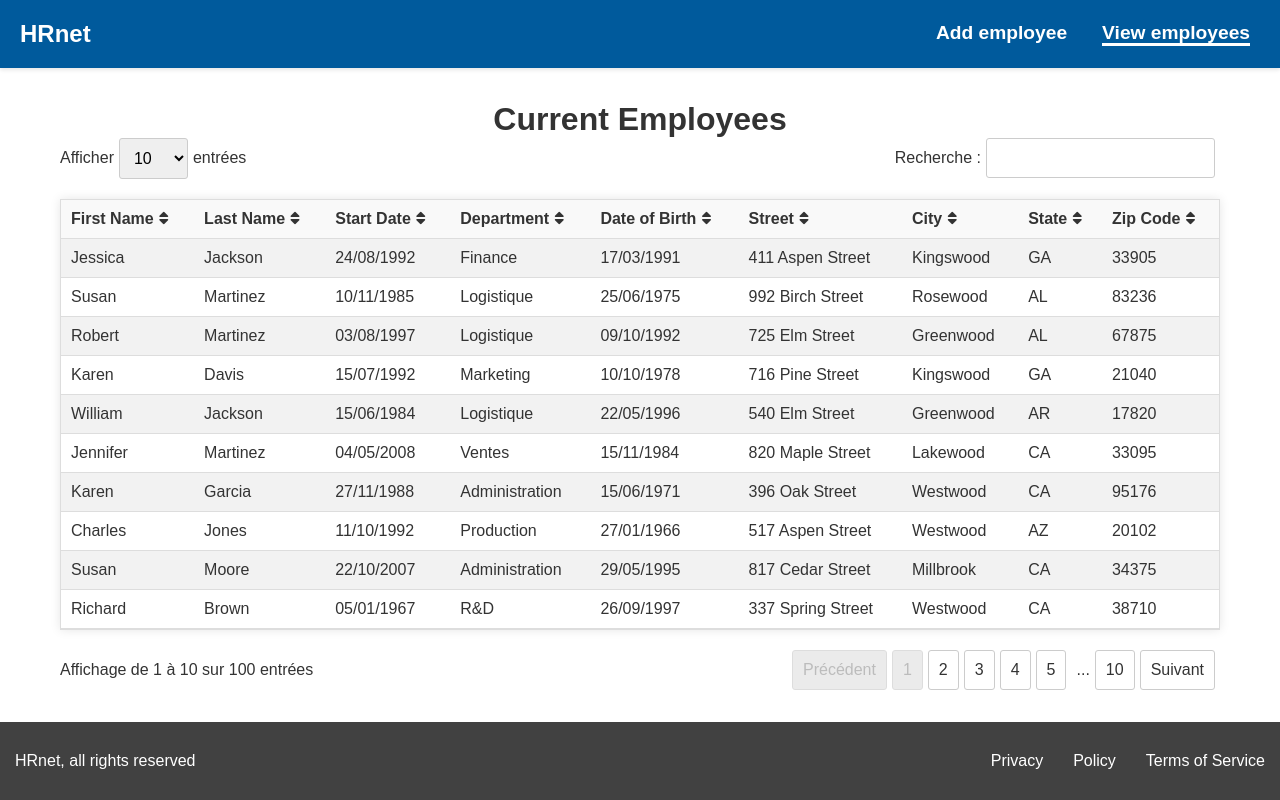
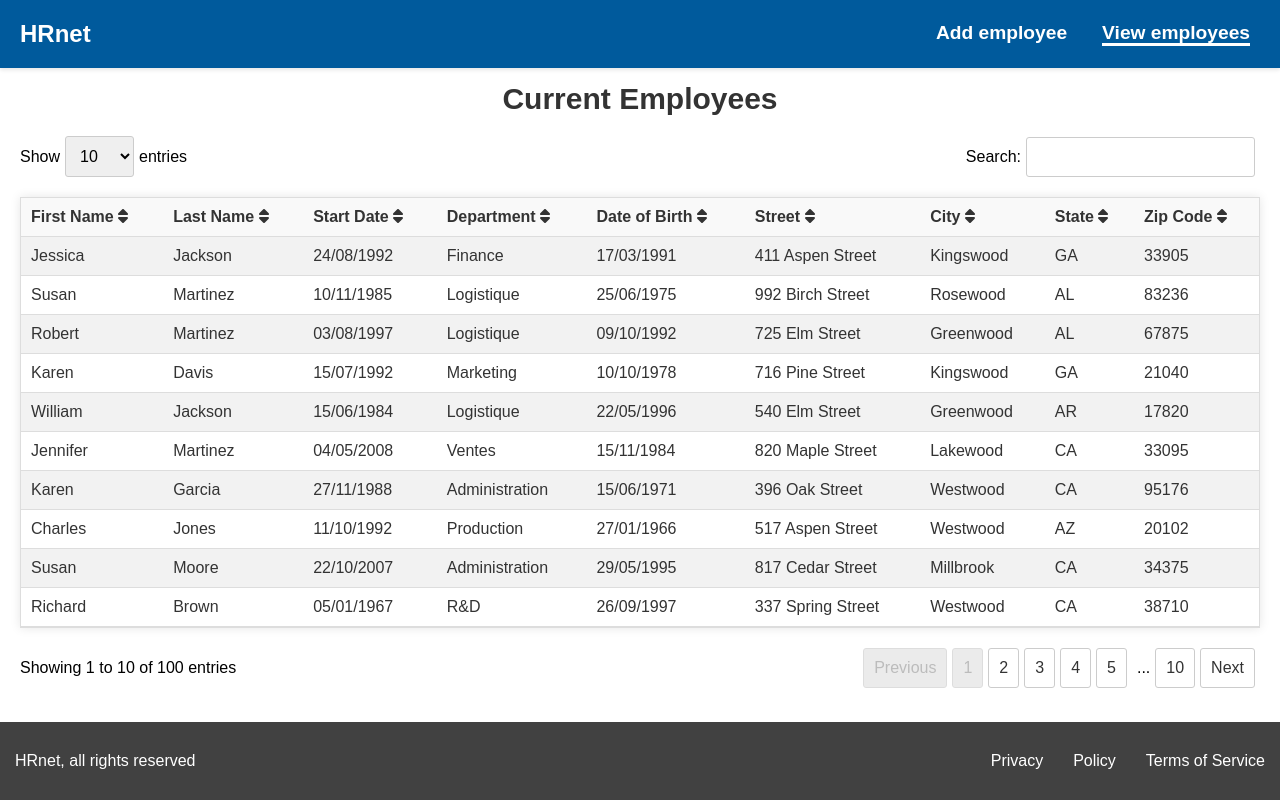
Before and after one commit to EricBouillaut-Dev/OC_Projet14, a React (Create React App) app in the folder Front/: page /employee-list in a window 1280 px wide. Built offline with nearby package versions, Linux system fonts and the light colour scheme.

Commit message:
minor corrections

```diff
--- a/Front/package.json
+++ b/Front/package.json
@@ -3,6 +3,9 @@
   "version": "0.1.0",
   "private": true,
   "dependencies": {
+    "@fortawesome/fontawesome-svg-core": "^6.5.1",
+    "@fortawesome/free-solid-svg-icons": "^6.5.1",
+    "@fortawesome/react-fontawesome": "^0.2.0",
     "@testing-library/jest-dom": "^5.17.0",
     "@testing-library/react": "^13.4.0",
     "@testing-library/user-event": "^13.5.0",
--- a/Front/public/index.html
+++ b/Front/public/index.html
@@ -1,21 +1,20 @@
 <!DOCTYPE html>
 <html lang="fr">
-
   <head>
     <meta charset="utf-8" />
     <link rel="icon" href="%PUBLIC_URL%/favicon.ico" />
     <meta name="viewport" content="width=device-width, initial-scale=1" />
     <meta name="theme-color" content="#000000" />
-  <meta name="description" content="Web site created using create-react-app" />
-  <link rel="stylesheet" href="https://cdnjs.cloudflare.com/ajax/libs/font-awesome/5.15.3/css/all.min.css" />
+    <meta
+      name="description"
+      content="Web site created using create-react-app"
+    />
 
     <title>HRnet</title>
-
   </head>
 
   <body>
     <noscript>You need to enable JavaScript to run this app.</noscript>
     <div id="root"></div>
   </body>
-
 </html>
--- a/Front/src/css/app.css
+++ b/Front/src/css/app.css
@@ -1,6 +1,7 @@
-@import './home.css';
-@import './header.css';
-@import './footer.css';
-@import './employee-form.css';
-@import './employee-list.css';
-@import './modal.css';
+@import "./home.css";
+@import "./header.css";
+@import "./footer.css";
+@import "./employee-form.css";
+@import "./employee-list.css";
+@import "./modal.css";
+@import "../components/plugin/dataTablePlugin.css";
--- a/Front/src/css/employee-list.css
+++ b/Front/src/css/employee-list.css
@@ -1,7 +1,6 @@
-.employee-list-container {
-  width: 100%;
-  max-width: 1200px; /* ou toute autre largeur maximale appropriée */
-  margin: auto;
-  padding: 20px;
-  box-sizing: border-box;
+.title {
+  text-align: center;
+  font-size: 30px;
+  font-weight: bold;
+  margin-top: auto;
 }
--- a/Front/src/pages/Employee-list.js
+++ b/Front/src/pages/Employee-list.js
@@ -22,14 +22,12 @@ const EmployeeList = () => {
     <div className="home-container">
       <Header />
       <main className="home-body">
-        <div className="employee-list-container">
         <h1 className="title">Current Employees</h1>
         <DataTablePlugin
           data={employees}
           columns={columns}
           dateFormat="dd/mm/yyyy"
         />
-        </div>
       </main>
       <Footer />
     </div>
```
Also changed, not shown: Front/src/components/plugin/DataTablePlugin.css, Front/src/components/plugin/DataTablePlugin.js, 2 other files (tests, documents, lock files or other folders). Lines whose indentation alone changed are shown as unchanged.
